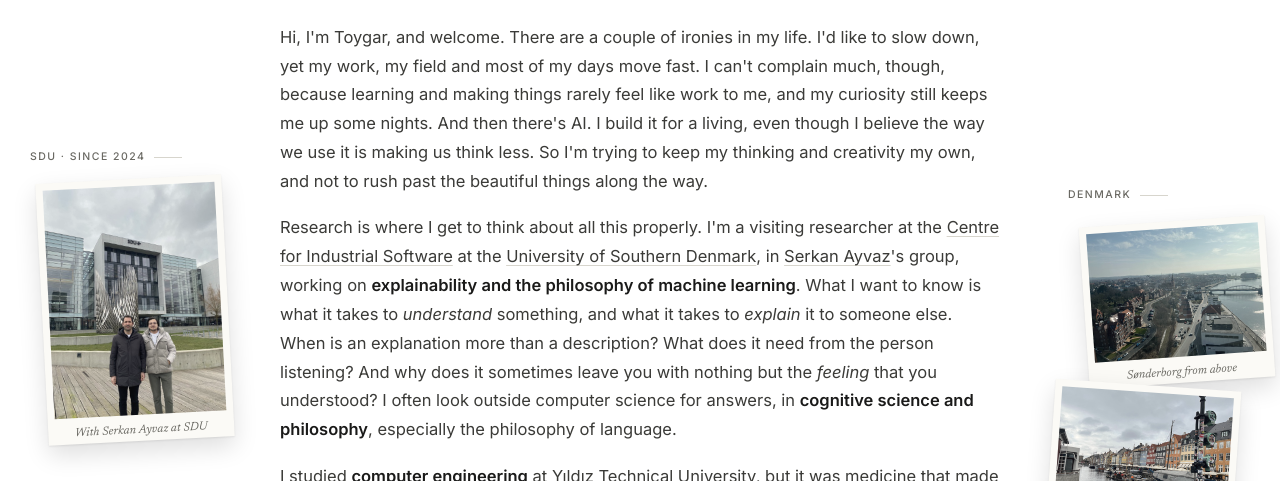
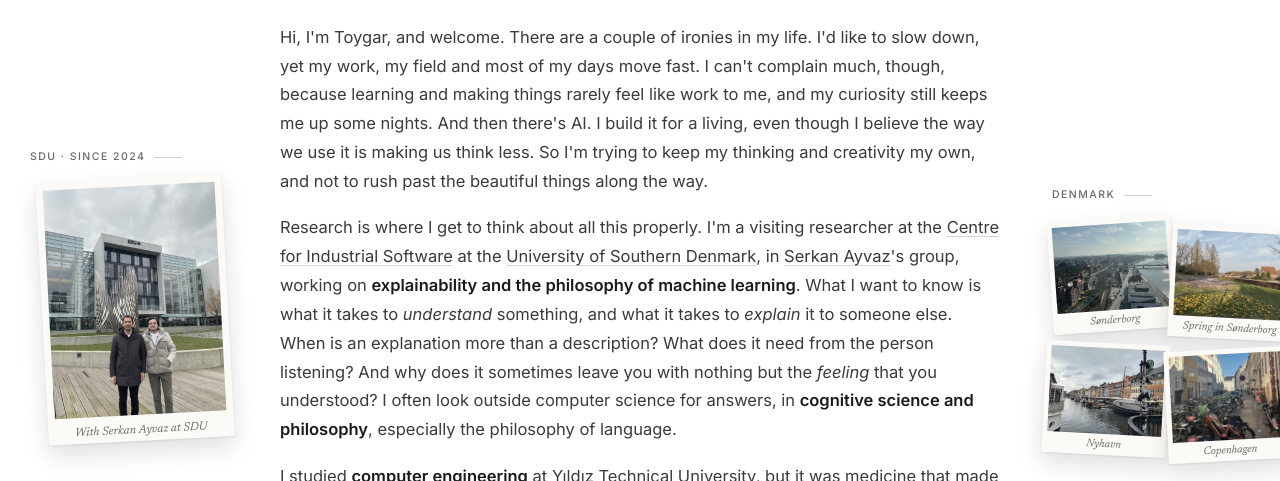
Before and after one commit to tanyelai/tanyelai.github.io, a plain HTML site: page index.html in a window 1280 px wide. Shown: the part 319-800 px from the top of the page. Drawn offline with Linux system fonts and the light colour scheme.

Commit message:
Show the Denmark prints as a two-by-two grid
The right-hand Denmark group is now a small grid of four: Sønderborg
from above and in spring, Nyhavn, and a Copenhagen street of bicycles.
It is shorter than the scattered pair it replaces, so the İTÜ prints
move up beside the schools. On phones the grid sits next to the SDU
print in one row.

Co-Authored-By: Claude Opus 5.5 <noreply@anthropic.com>

```diff
--- a/assets/style.css
+++ b/assets/style.css
@@ -1235,6 +1235,17 @@ a:focus-visible, button:focus-visible, summary:focus-visible {
     margin-left: 9px; vertical-align: middle; background: var(--hairline); }
 }
 
+/* A group can be a small two-by-two grid instead of a scatter. */
+.print img { object-position: var(--pos, 50% 50%); }
+.prints--grid { display: grid; grid-template-columns: 1fr 1fr; gap: 6px 4px; justify-items: center; }
+.prints--grid .prints-label { grid-column: 1 / -1; }
+.prints--grid .print { width: 100%; margin: 0; }
+@media (min-width: 1280px) {
+  .prints--grid { display: block; }
+  .prints--grid .print { width: 124px; padding: 5px 5px 21px; }
+  .prints--grid .print figcaption { font-size: 11px; bottom: 3px; }
+}
+
 .photo-credits { margin: 0 auto 10px; font-size: 12px; line-height: 1.6; color: var(--ink-3); }
 .photo-credits a { color: inherit; }
 
--- a/index.html
+++ b/index.html
@@ -123,15 +123,23 @@
           <figcaption>With Serkan Ayvaz at SDU</figcaption>
         </figure>
       </div>
-      <div class="prints prints--right">
-        <span class="prints-label" style="--x:28px; --y:-24px">Denmark</span>
-        <figure class="print" style="--r:-4deg; --x:44px; --y:8px">
+      <div class="prints prints--right prints--grid">
+        <span class="prints-label" style="--x:12px; --y:-24px">Denmark</span>
+        <figure class="print" style="--r:-4deg; --x:10px; --y:6px">
           <img src="/assets/photos/sonderborg1.jpg" alt="Sønderborg from high above: red-brick houses, the harbour road and the arched bridge over the sound" loading="lazy" width="640" height="480">
-          <figcaption>Sønderborg from above</figcaption>
+          <figcaption>Sønderborg</figcaption>
         </figure>
-        <figure class="print" style="--r:4deg; --x:10px; --y:172px">
+        <figure class="print" style="--r:3deg; --x:130px; --y:14px">
+          <img src="/assets/photos/sonderborg2.jpg" alt="A lawn of purple and yellow crocuses in front of red-brick houses in Sønderborg" loading="lazy" width="640" height="480">
+          <figcaption>Spring in Sønderborg</figcaption>
+        </figure>
+        <figure class="print" style="--r:3deg; --x:4px; --y:130px">
           <img src="/assets/photos/cph1.jpg" alt="Nyhavn in Copenhagen under grey sky, with colourful houses and boats along the canal" loading="lazy" width="640" height="480">
-          <figcaption>Nyhavn, Copenhagen</figcaption>
+          <figcaption>Nyhavn</figcaption>
+        </figure>
+        <figure class="print" style="--r:-3deg; --x:126px; --y:136px; --pos:50% 70%">
+          <img src="/assets/photos/cph2.jpg" alt="A narrow Copenhagen street of pastel houses, lined with parked bicycles" loading="lazy" width="640" height="480">
+          <figcaption>Copenhagen</figcaption>
         </figure>
       </div>
     </div>
@@ -164,16 +172,16 @@
         </figure>
       </div>
       <div class="prints prints--right">
-        <span class="prints-label" style="--x:20px; --y:128px">İTÜ · 2023–2025</span>
-        <figure class="print" style="--r:4deg; --x:20px; --y:160px" title="Photo: EELISA European University">
+        <span class="prints-label" style="--x:20px; --y:40px">İTÜ · 2023–2025</span>
+        <figure class="print" style="--r:4deg; --x:20px; --y:72px" title="Photo: EELISA European University">
           <img src="/assets/photos/itu-taskisla.jpg" alt="The columned entrance of Taşkışla, with İstanbul Teknik Üniversitesi carved above it" loading="lazy" width="720" height="540">
           <figcaption>Taşkışla</figcaption>
         </figure>
-        <figure class="print print--tall" style="--r:-4deg; --x:64px; --y:326px" title="Photo: VarAtlas">
+        <figure class="print print--tall" style="--r:-4deg; --x:64px; --y:238px" title="Photo: VarAtlas">
           <img src="/assets/photos/itu-sculpture.jpg" alt="A sculpture of curved metal ribs against a low sun on the Istanbul Technical University campus" loading="lazy" width="540" height="720">
           <figcaption>Golden hour at İTÜ</figcaption>
         </figure>
-        <figure class="print" style="--r:3deg; --x:8px; --y:564px" title="Photo: Karacehennem, CC BY-SA 4.0, via Wikimedia Commons">
+        <figure class="print" style="--r:3deg; --x:8px; --y:476px" title="Photo: Karacehennem, CC BY-SA 4.0, via Wikimedia Commons">
           <img src="/assets/photos/itu-spring.jpg" alt="A cherry tree in full pink blossom on the Istanbul Technical University campus" loading="lazy" width="720" height="540">
           <figcaption>Spring at İTÜ</figcaption>
         </figure>
```
Also changed, not shown: assets/photos/cph2.jpg (added), assets/photos/sonderborg2.jpg (added), 1 other file.
